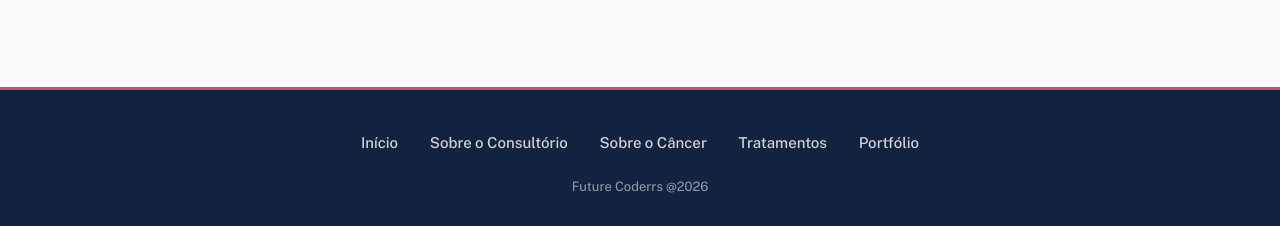
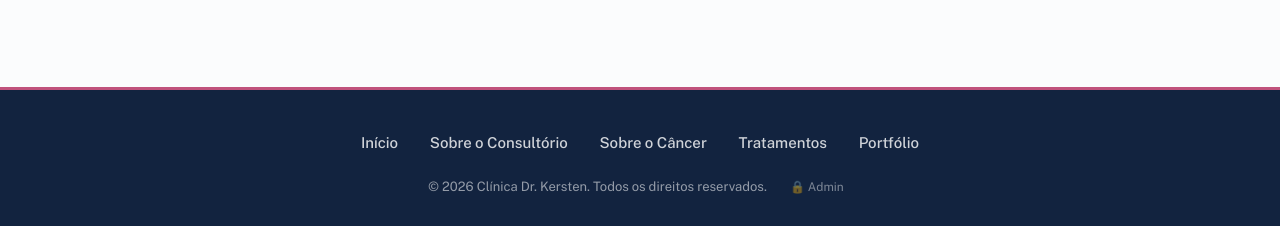
Before and after one commit to LenaBasseto/site-dr-kersten, a plain HTML site: page consultorio.html in a window 1280 px wide. Shown: the part 4180-4406 px from the top of the page. Drawn offline with nearby package versions, Linux system fonts and the light colour scheme; no server answers.

Commit message:
Add files via upload

```diff
--- a/consultorio.html
+++ b/consultorio.html
@@ -230,8 +230,8 @@
           <li><a href="tratamentos.html">Tratamentos</a></li>
           <li><a href="portfolio.html">Portfólio</a></li>
         </ul>
-    <p class="copyright">
-      Future Coderrs @2026
+      <p class="copyright">&copy; 2026 Clínica Dr. Kersten. Todos os direitos reservados.
+         <a href="admin.html" class="admin-link" title="Área Administrativa">🔒 Admin</a>
       </p>
     </footer>
   <!-- BOTAO VOLTAR AO TOPO -->
--- a/consultorio_style.css
+++ b/consultorio_style.css
@@ -1,5 +1,3 @@
-/* Página: Sobre o Consultório
-   Base, navegação, rodapé, localização e títulos vêm de index_style.css */
 @import url('index_style.css');
 
 /* ---------- SEÇÕES ---------- */
--- a/index_style.css
+++ b/index_style.css
@@ -1,10 +1,3 @@
-/* ==========================================================
-   KERSTEN ONCOLOGIA
-   Direção: clínica, serena e confiável. Azul da marca mantido,
-   navy profundo para o texto e botões, e um rosa discreto
-   (referência ao Outubro Rosa) só nos pequenos acentos.
-   Títulos em serifa (Newsreader), texto em Public Sans.
-   ========================================================== */
 
 :root {
   --ink: #12233f;
@@ -544,8 +537,22 @@ main {
   margin-top: 18px;
   text-align: center;
   font-size: 13px;
+  color: rgba(255, 255, 255, 0.55);
+}
+
+.footer .admin-link {
+  color: rgba(255, 255, 255, 0.45);
+  font-size: 12px;
+  text-decoration: none;
+  margin-left: 12px;
+  padding: 3px 8px;
+  border-radius: 4px;
+  transition: all 0.25s ease;
+}
+
+.footer .admin-link:hover {
   color: #ffffff;
-  opacity: 0.55;
+  background-color: rgba(255, 255, 255, 0.12);
 }
 
 /* ---------- BOTÃO VOLTAR AO TOPO ---------- */
```
Also changed, not shown: index.html (+4 -3 lines), portfolio.html (+2 -2 lines), sobre_cancer.html (+2 -2 lines), tratamentos.html (+3 -3 lines). Lines whose indentation alone changed are shown as unchanged.
